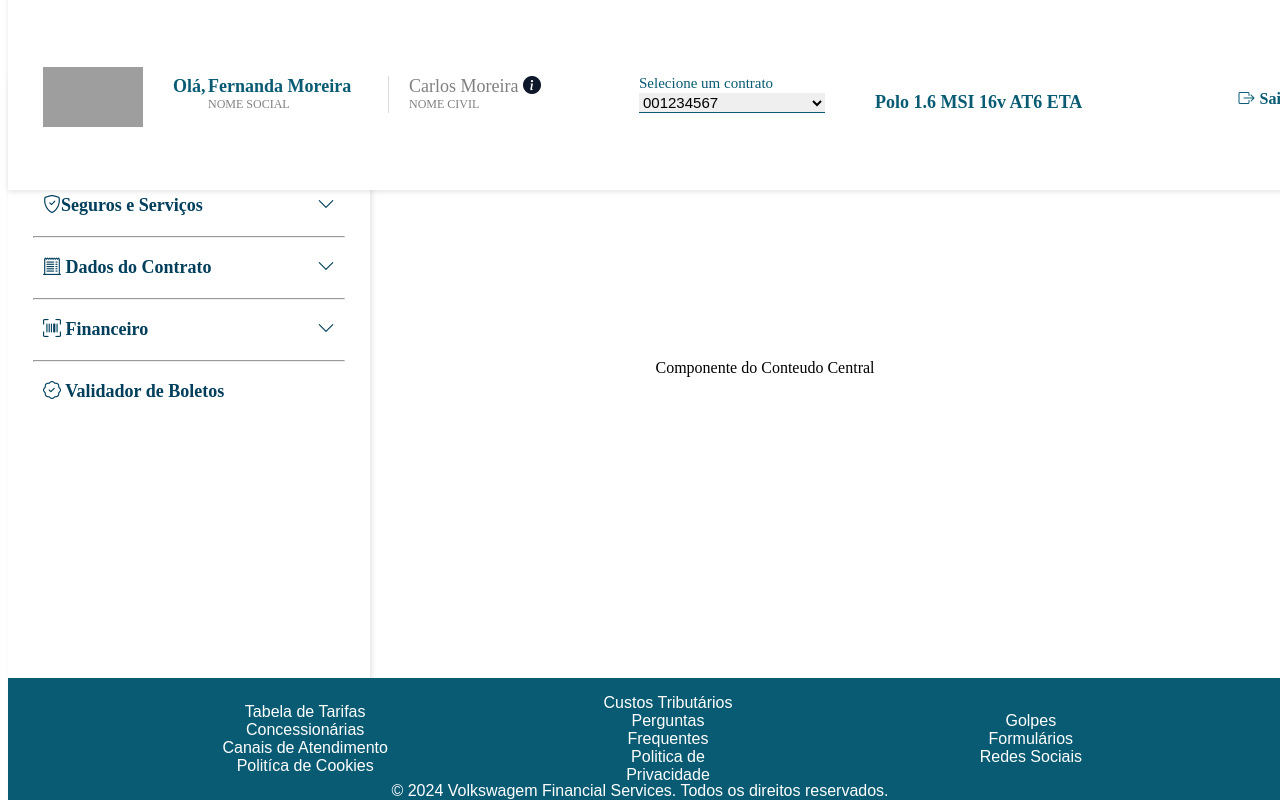
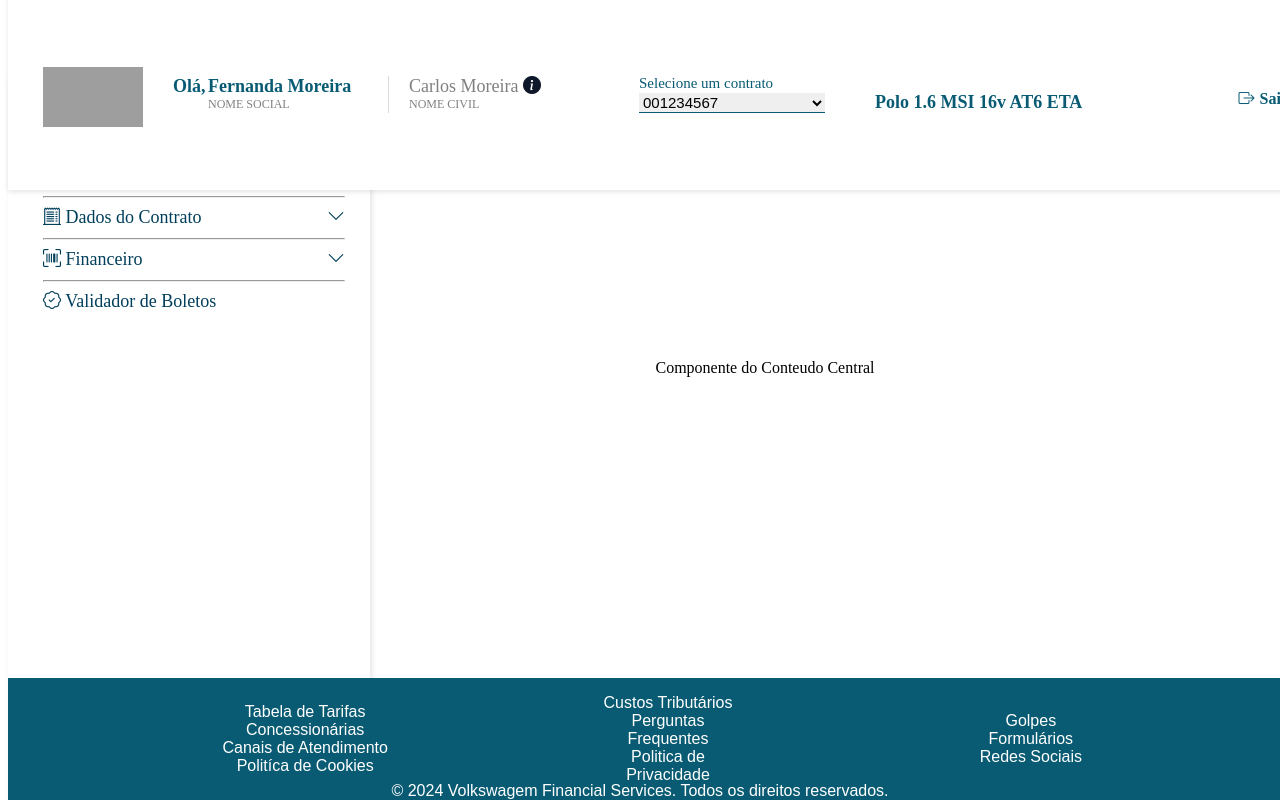
Before and after one commit to christiananjos/Projeto, an Angular app in the folder Poc-Volks/: page / in a window 1280 px wide. Built offline with nearby package versions, Linux system fonts and the light colour scheme; grey boxes are pictures that could not be loaded.

Commit message:
alinhamento menus sidebar

```diff
--- a/Poc-Volks/src/app/app.component.html
+++ b/Poc-Volks/src/app/app.component.html
@@ -268,6 +268,7 @@
   .menu ul {
     list-style: none;
     padding: 0;
+    margin-left: 10px;
   }
 
   .menu-item {
@@ -277,10 +278,8 @@
   .menu-item a {
     text-decoration: none;
     color: #003f5c;
-    font-weight: bold;
     display: block;
-    padding: 10px;
-    border-radius: 5px;
+    /* border-radius: 5px; */
   }
 
   .menu-item a:hover {
```
